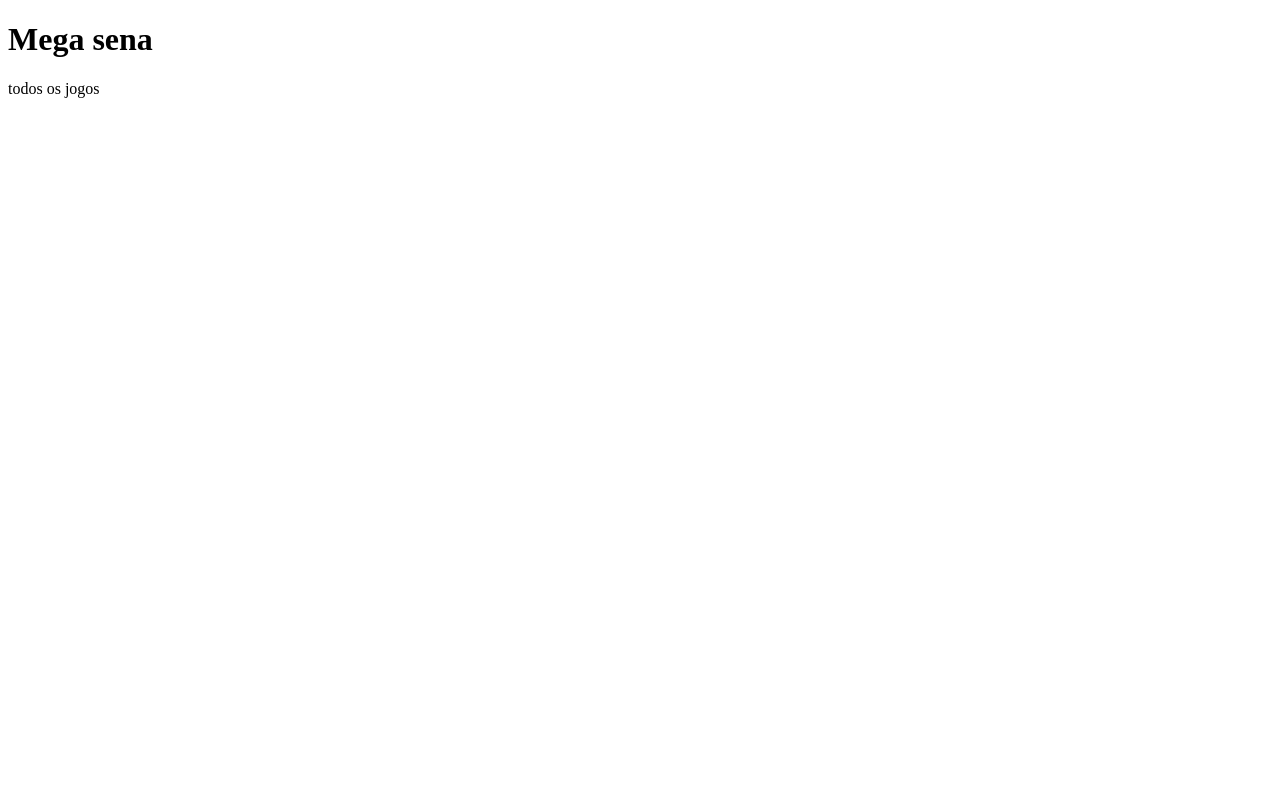
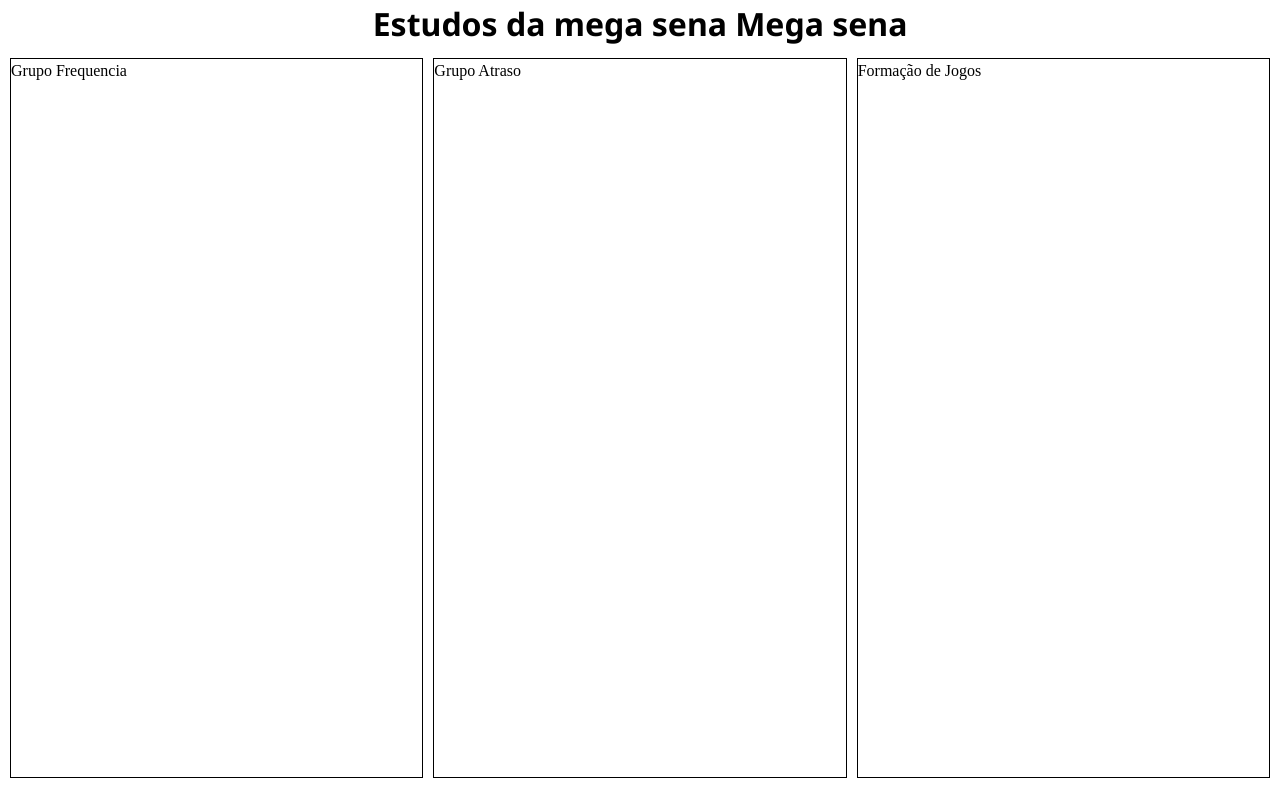
Before and after one commit to megasenaminha/minhamegasena, a plain HTML site: page index.html in a window 1280 px wide. Drawn offline with Linux system fonts and the light colour scheme; no server answers.

Commit message:
update html

```diff
--- /dev/null
+++ b/css/style.css
@@ -0,0 +1,88 @@
+@import url('https://fonts.googleapis.com/css2?family=Noto+Sans:wght@100;300;400;500;700&family=Source+Sans+Pro:wght@200;300;400&display=swap');
+
+/* Cores e fontes do projeto */
+
+:root {
+    --color-one: #0d4276;
+    --color-two: #7cba3b;
+    --color-background-one: #FFFFFF;
+    --color-background-two: rgb(238, 238, 238);
+    --color-text: #000000;
+    --text-title: 'Noto Sans', sans-serif;
+    --text-others: 'Source Sans Pro', sans-serif;
+}
+
+/* Reset CSS */
+
+* {
+    margin: 0;
+    padding: 0;
+    box-sizing: border-box;
+    list-style: none;
+    text-decoration: none;
+    color: inherit;
+    line-height: 1.5;
+
+
+}
+
+/* Padronizandos fonts */
+
+h1, h2, h3, h4, h5{
+    font-family: var(--text-title)
+}
+
+p{
+    font-family: var(--text-others)
+}
+
+button {
+    padding: 0;
+    margin: 0;
+    border: none;
+    background: none;
+    outline: none;
+    font: inherit;
+    color: inherit;
+    cursor: pointer;
+}
+
+html{
+    scroll-behavior: smooth;
+    scroll-padding-top: 0px;
+
+}
+
+body{
+    height: 100%;
+    max-width: 100vw;
+    overflow-x: hidden;
+}
+
+header{
+    text-align: center;
+}
+
+main{
+    display: flex;
+    gap: 10px;
+    justify-content: space-between;
+    align-items: center;
+    margin: 10px;
+}
+
+.container{
+    width: 100%;
+    height: 90vh;
+    border: 1px solid black;
+
+}
+
+@media screen and (max-width: 601px) {
+
+    main{
+        display: flex;
+        flex-direction: column;
+    }
+
+}
--- a/index.html
+++ b/index.html
@@ -4,11 +4,26 @@
     <meta charset="UTF-8">
     <meta name="viewport" content="width=device-width, initial-scale=1.0">
     <script src="js\script.js" defer></script>
+    <link rel="stylesheet" href="css\style.css">
     <title>Document</title>
 </head>
 <body>
-    <h1>Mega sena</h1>
-    <span class="jogosMega">todos os jogos</span>
+    <header>
+        <h1>Estudos da mega sena Mega sena</h1>
+    </header>
+    <main>
+        <section class="container">
+            <div class="content">Grupo Frequencia</div>
+        </section>
+        <section class="container">
+            <div class="content">Grupo Atraso</div>
+        </section>
+        <section class="container">
+            <div class="content">Formação de Jogos</div>
+        </section>
+    </main>
+
+
 
 </body>
 </html>
```
